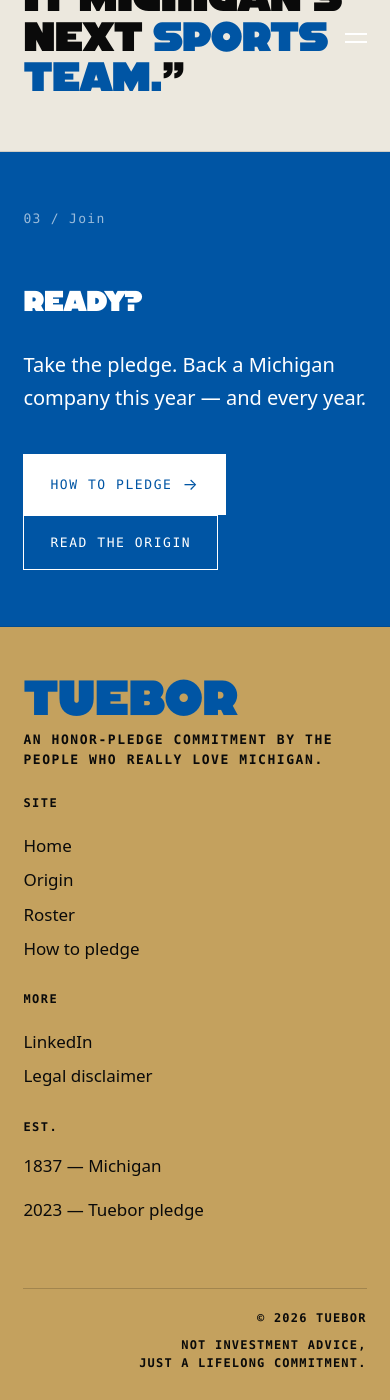
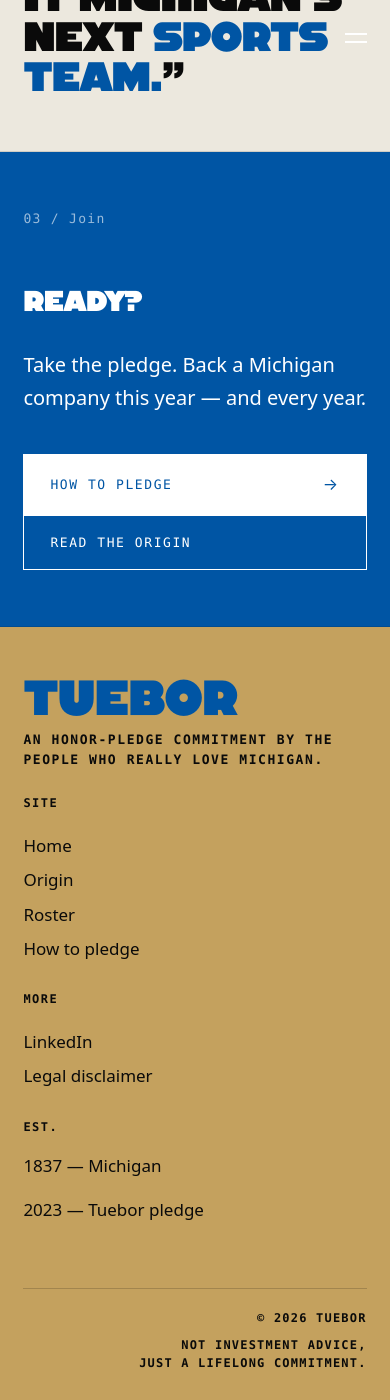
Before and after one commit to arepb/tuebor, a Jekyll site: the page built from index.md, in a window 390 px wide and 1400 px high, scrolled down 3786 px. Built offline with Jekyll 4.4.1, drawn with Linux system fonts in a browser that asks for light colours.

Commit message:
fix(home): match CTA button widths on mobile across all .cta-row
The full-width mobile button rule was scoped to .home .hero .cta-row, so
the blue Ready slab CTAs ("How to pledge" / "Read the origin") stacked at
their natural content widths and looked uneven. Apply the rule to every
.cta-row so stacked buttons are uniform width on narrow viewports.

Co-Authored-By: Claude Opus 4.7 (1M context) <noreply@anthropic.com>

```diff
--- a/assets/css/style.scss
+++ b/assets/css/style.scss
@@ -226,7 +226,8 @@ body.scrolled .hero-wordmark {
 }
 @media (max-width: 600px) {
   .home .hero .cta-row { gap: 12px; }
-  .home .hero .cta-row .btn { width: 100%; justify-content: space-between; }
+  .cta-row { gap: 12px; }
+  .cta-row .btn { width: 100%; justify-content: space-between; }
 }
 
 .btn {
```
